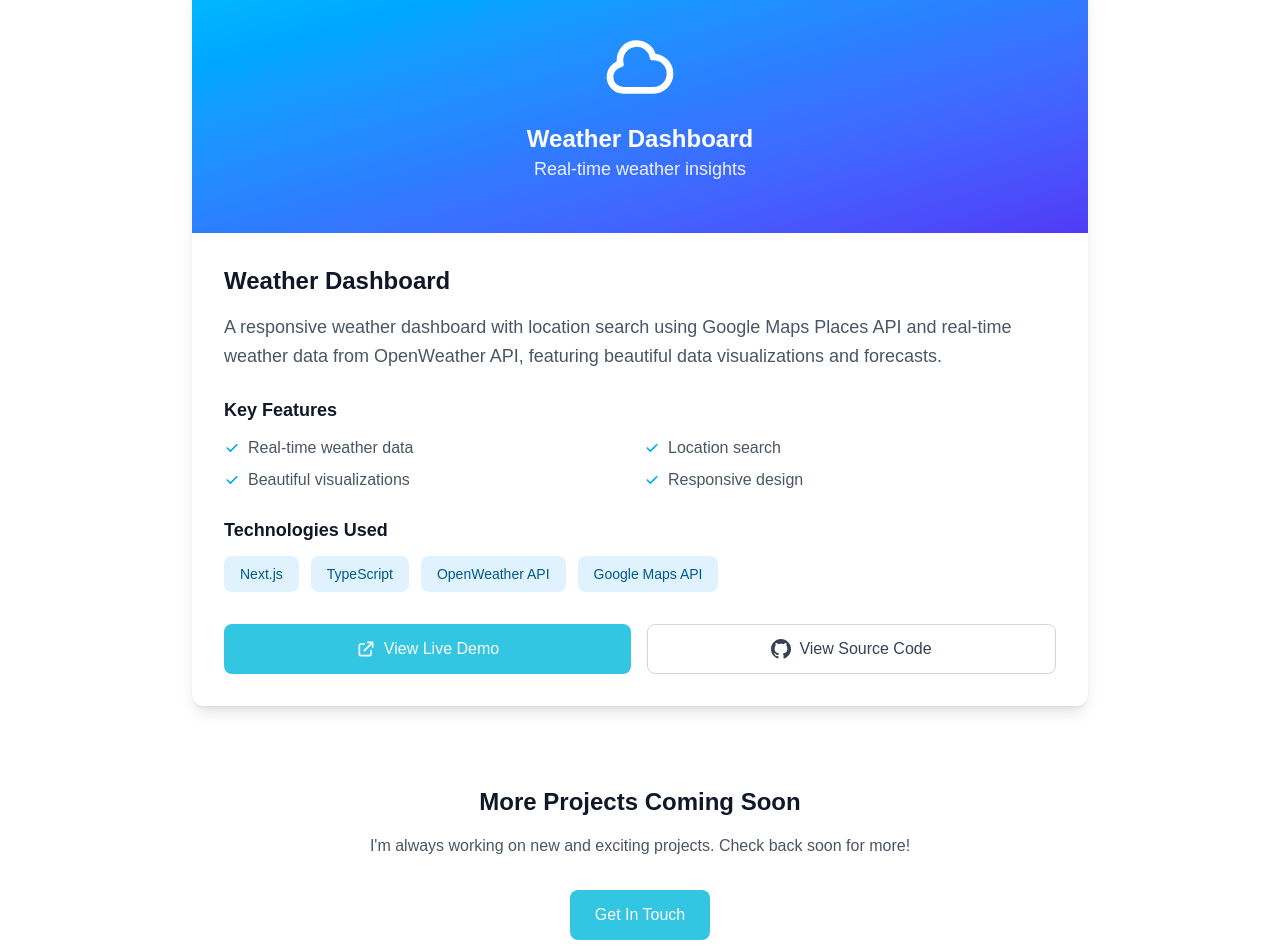
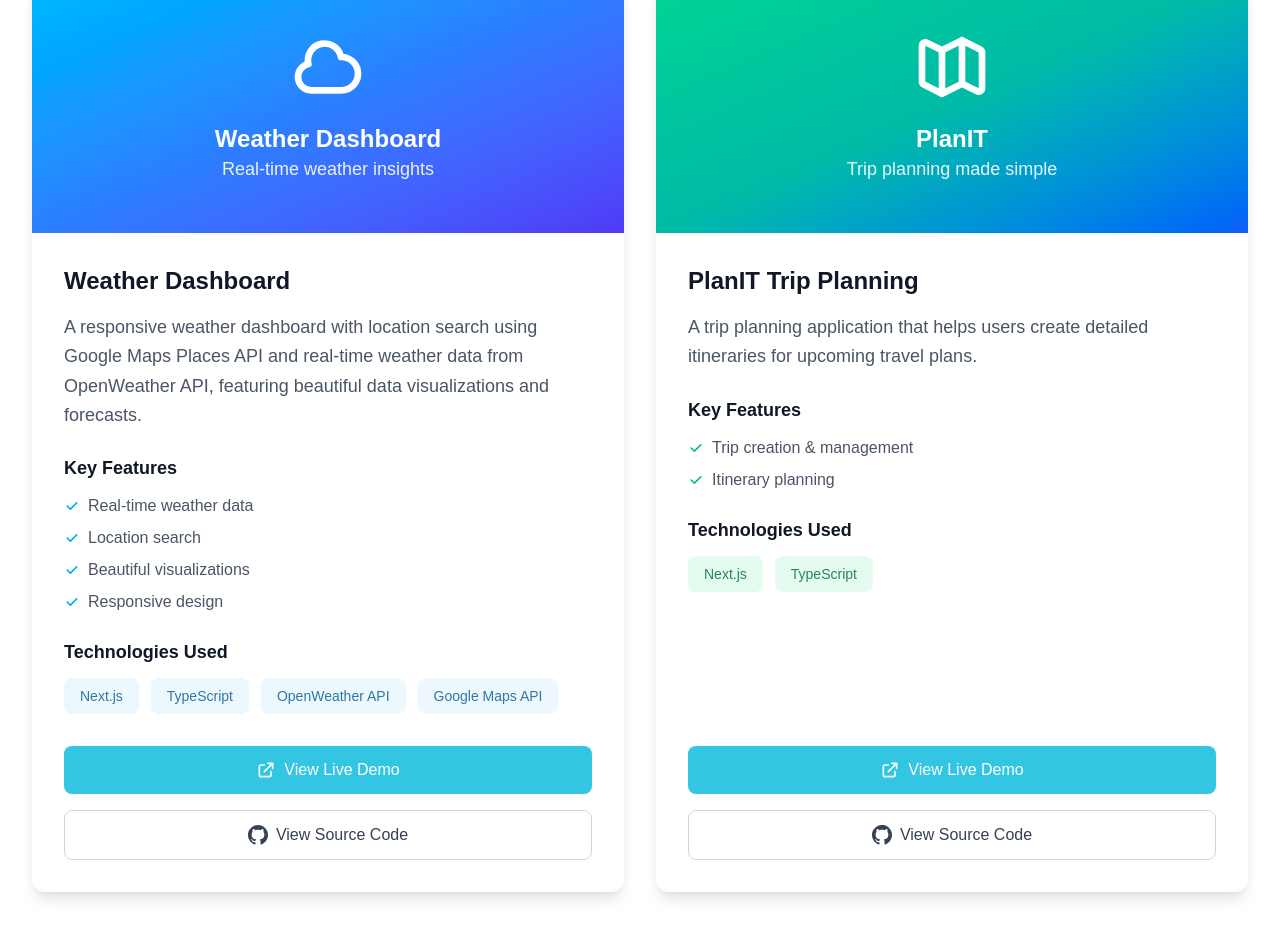
Before and after one commit to lbullen21/portfolio, a Next.js app: page /work in a window 1280 px wide. Shown: the part 380-1332 px from the top of the page. Built offline with nearby package versions, Linux system fonts and the light colour scheme.

Commit message:
feat: added planit to projects page

```diff
--- a/src/app/work/page.tsx
+++ b/src/app/work/page.tsx
@@ -14,13 +14,15 @@
           </p>
         </div>
 
-        {/* Featured Project - Weather Dashboard */}
+                {/* Featured Project - Weather Dashboard */}
         <section className="mb-20">
           <h2 className="text-3xl font-semibold text-gray-900 dark:text-white mb-8 text-left lg:text-center">
-            Featured Project
+            Featured Projects
           </h2>
 
-          <div className="max-w-4xl mx-auto">
+          {/* Grid for multiple projects */}
+          <div className="grid md:grid-cols-2 gap-8 max-w-7xl mx-auto">
+            {/* Weather Dashboard Project */}
             <div className="bg-white dark:bg-gray-800 rounded-xl shadow-lg overflow-hidden hover:shadow-xl transition-shadow duration-300">
               {/* Project Hero */}
               <div className="bg-gradient-to-br from-sky-400 via-blue-500 to-indigo-600 h-64 flex items-center justify-center">
@@ -62,7 +64,7 @@
                   <h4 className="text-lg font-semibold text-gray-900 dark:text-white mb-3">
                     Key Features
                   </h4>
-                  <ul className="grid md:grid-cols-2 gap-2 text-gray-600 dark:text-gray-400">
+                  <ul className="grid grid-cols-1 gap-2 text-gray-600 dark:text-gray-400">
                     <li className="flex items-center">
                       <svg className="w-4 h-4 mr-2 text-sky-500" fill="currentColor" viewBox="0 0 20 20">
                         <path fillRule="evenodd" d="M16.707 5.293a1 1 0 010 1.414l-8 8a1 1 0 01-1.414 0l-4-4a1 1 0 011.414-1.414L8 12.586l7.293-7.293a1 1 0 011.414 0z" clipRule="evenodd" />
@@ -99,7 +101,7 @@
                     {["Next.js", "TypeScript", "OpenWeather API", "Google Maps API"].map((tech) => (
                       <span
                         key={tech}
-                        className="px-4 py-2 bg-sky-100 dark:bg-sky-900/30 text-sky-800 dark:text-sky-300 text-sm font-medium rounded-lg"
+                        className="px-4 py-2 bg-sky-100/60 dark:bg-sky-900/30 text-sky-800/80 dark:text-sky-300 text-sm font-medium rounded-lg"
                       >
                         {tech}
                       </span>
@@ -108,12 +110,12 @@
                 </div>
 
                 {/* Project Links */}
-                <div className="flex flex-col sm:flex-row gap-4">
+                <div className="flex flex-col gap-4">
                   <a
                     href="https://weather-dash-mauve.vercel.app/"
                     target="_blank"
                     rel="noopener noreferrer"
-                    className="flex-1 inline-flex items-center justify-center px-6 py-3 bg-cyan-500/80 hover:bg-cyan-600/80 text-white font-medium rounded-lg transition-colors duration-200"
+                    className="inline-flex items-center justify-center px-6 py-3 bg-cyan-500/80 hover:bg-cyan-600/80 text-white font-medium rounded-lg transition-colors duration-200"
                   >
                     <svg
                       className="w-5 h-5 mr-2"
@@ -135,7 +137,7 @@
                     href="https://github.com/lbullen21/weather-dash"
                     target="_blank"
                     rel="noopener noreferrer"
-                    className="flex-1 inline-flex items-center justify-center px-6 py-3 border border-gray-300 dark:border-gray-600 text-gray-700 dark:text-gray-300 font-medium rounded-lg hover:bg-gray-50 dark:hover:bg-gray-700 transition-colors duration-200"
+                    className="inline-flex items-center justify-center px-6 py-3 border border-gray-300 dark:border-gray-600 text-gray-700 dark:text-gray-300 font-medium rounded-lg hover:bg-gray-50 dark:hover:bg-gray-700 transition-colors duration-200"
                   >
                     <svg
                       className="w-5 h-5 mr-2"
@@ -143,6 +145,123 @@
                       viewBox="0 0 24 24"
                     >
                       <path d="M12 0c-6.626 0-12 5.373-12 12 0 5.302 3.438 9.8 8.207 11.387.599.111.793-.261.793-.577v-2.234c-3.338.726-4.033-1.416-4.033-1.416-.546-1.387-1.333-1.756-1.333-1.756-1.089-.745.083-.729.083-.729 1.205.084 1.839 1.237 1.839 1.237 1.07 1.834 2.807 1.304 3.492.997.107-.775.418-1.305.762-1.604-2.665-.305-5.467-1.334-5.467-5.931 0-1.311.469-2.381 1.236-3.221-.124-.303-.535-1.524.117-3.176 0 0 1.008-.322 3.301 1.23.957-.266 1.983-.399 3.003-.404 1.02.005 2.047.138 3.006.404 2.291-1.552 3.297-1.23 3.297-1.23.653 1.653.242 2.874.118 3.176.77.84 1.235 1.911 1.235 3.221 0 4.609-2.807 5.624-5.479 5.921.43.372.823 1.102.823 2.222v3.293c0 .319.192.694.801.576 4.765-1.589 8.199-6.086 8.199-11.386 0-6.627-5.373-12-12-12z" />
+                    </svg>
+                    View Source Code
+                  </a>
+                </div>
+              </div>
+            </div>
+
+                        {/* PlanIT Trip Planning Project */}
+            <div className="bg-white dark:bg-gray-800 rounded-xl shadow-lg overflow-hidden hover:shadow-xl transition-shadow duration-300 flex flex-col">
+              {/* Project Hero */}
+              <div className="bg-gradient-to-br from-emerald-400 via-teal-500 to-blue-600 h-64 flex items-center justify-center">
+                <div className="text-white text-center">
+                  <svg
+                    className="w-20 h-20 mx-auto mb-4"
+                    fill="none"
+                    stroke="currentColor"
+                    viewBox="0 0 24 24"
+                  >
+                    <path
+                      strokeLinecap="round"
+                      strokeLinejoin="round"
+                      strokeWidth={2}
+                      d="M9 20l-5.447-2.724A1 1 0 013 16.382V5.618a1 1 0 011.447-.894L9 7m0 13l6-3m-6 3V7m6 10l4.553 2.276A1 1 0 0021 18.382V7.618a1 1 0 00-.553-.894L15 4m0 13V4m-6 3l6-3"
+                    />
+                  </svg>
+                  <h3 className="text-2xl font-bold">PlanIT</h3>
+                  <p className="text-lg opacity-90">Trip planning made simple</p>
+                </div>
+              </div>
+
+              {/* Project Content */}
+              <div className="p-8 flex-1 flex flex-col">
+                <div className="mb-6">
+                  <h3 className="text-2xl font-semibold text-gray-900 dark:text-white mb-4">
+                    PlanIT Trip Planning
+                  </h3>
+
+                  <p className="text-lg text-gray-600 dark:text-gray-400 leading-relaxed">
+                    A trip planning application that helps users create detailed
+                    itineraries for upcoming travel plans.
+                  </p>
+                </div>
+
+                {/* Key Features */}
+                <div className="mb-6">
+                  <h4 className="text-lg font-semibold text-gray-900 dark:text-white mb-3">
+                    Key Features
+                  </h4>
+                  <ul className="grid grid-cols-1 gap-2 text-gray-600 dark:text-gray-400">
+                    <li className="flex items-center">
+                      <svg className="w-4 h-4 mr-2 text-emerald-500" fill="currentColor" viewBox="0 0 20 20">
+                        <path fillRule="evenodd" d="M16.707 5.293a1 1 0 010 1.414l-8 8a1 1 0 01-1.414 0l-4-4a1 1 0 011.414-1.414L8 12.586l7.293-7.293a1 1 0 011.414 0z" clipRule="evenodd" />
+                      </svg>
+                      Trip creation & management
+                    </li>
+                    <li className="flex items-center">
+                      <svg className="w-4 h-4 mr-2 text-emerald-500" fill="currentColor" viewBox="0 0 20 20">
+                        <path fillRule="evenodd" d="M16.707 5.293a1 1 0 010 1.414l-8 8a1 1 0 01-1.414 0l-4-4a1 1 0 011.414-1.414L8 12.586l7.293-7.293a1 1 0 011.414 0z" clipRule="evenodd" />
+                      </svg>
+                      Itinerary planning
+                    </li>
+                  </ul>
+                </div>
+
+                {/* Technologies */}
+                <div className="mb-8 flex-grow">
+                  <h4 className="text-lg font-semibold text-gray-900 dark:text-white mb-3">
+                    Technologies Used
+                  </h4>
+                  <div className="flex flex-wrap gap-3">
+                    {["Next.js", "TypeScript"].map((tech) => (
+                      <span
+                        key={tech}
+                        className="px-4 py-2 bg-emerald-100/60 dark:bg-emerald-900/30 text-emerald-800/80 dark:text-emerald-300 text-sm font-medium rounded-lg"
+                      >
+                        {tech}
+                      </span>
+                    ))}
+                  </div>
+                </div>
+
+                {/* Project Links */}
+                <div className="flex flex-col gap-4 mt-auto">
+                  <a
+                    href="https://trip-planner-lp.vercel.app/"
+                    target="_blank"
+                    rel="noopener noreferrer"
+                    className="inline-flex items-center justify-center px-6 py-3 bg-cyan-500/80 hover:bg-cyan-600/80 text-white font-medium rounded-lg transition-colors duration-200"
+                  >
+                    <svg
+                      className="w-5 h-5 mr-2"
+                      fill="none"
+                      stroke="currentColor"
+                      viewBox="0 0 24 24"
+                    >
+                      <path
+                        strokeLinecap="round"
+                        strokeLinejoin="round"
+                        strokeWidth={2}
+                        d="M10 6H6a2 2 0 00-2 2v10a2 2 0 002 2h10a2 2 0 002-2v-4M14 4h6m0 0v6m0-6L10 14"
+                      />
+                    </svg>
+                    View Live Demo
+                  </a>
+
+                  <a
+                    href="https://github.com/lbullen21/trip-planner"
+                    target="_blank"
+                    rel="noopener noreferrer"
+                    className="inline-flex items-center justify-center px-6 py-3 border border-gray-300 dark:border-gray-600 text-gray-700 dark:text-gray-300 font-medium rounded-lg hover:bg-gray-50 dark:hover:bg-gray-700 transition-colors duration-200"
+                  >
+                    <svg
+                      className="w-5 h-5 mr-2"
+                      fill="currentColor"
+                      viewBox="0 0 24 24"
+                    >
+                      <path d="M12 0c-6.626 0-12 5.373-12 12 0 5.302 3.438 9.8 8.207 11.387.599.111.793-.261.793-.577v-2.234c-3.338.726-4.033-1.416-4.033-1.416-.546-1.387-1.333-1.756-1.333-1.756-1.089-.745.083-.729.083-.729 1.205.084 1.839 1.237 1.839 1.237 1.07 1.834 2.807 1.304 3.492.997.107-.775.418-1.305.762-1.604-2.665-.305-5.467-1.334-5.467-5.931 0-1.311.469-2.381 1.236-3.221-.124-.303-.535-1.524.117-3.176 0 0 1.008-.322 3.301 1.23.957-.266 1.983-.399 3.003-.404 1.02.005 2.047.138 3.006.404 2.291-1.552 3.297-1.23 3.297-1.30 .653 1.653.242 2.874.118 3.176.77.84 1.235 1.911 1.235 3.221 0 4.609-2.807 5.624-5.479 5.921.43.372.823 1.102.823 2.222v3.293c0 .319.192.694.801.576 4.765-1.589 8.199-6.086 8.199-11.386 0-6.627-5.373-12-12-12z" />
                     </svg>
                     View Source Code
                   </a>
```
